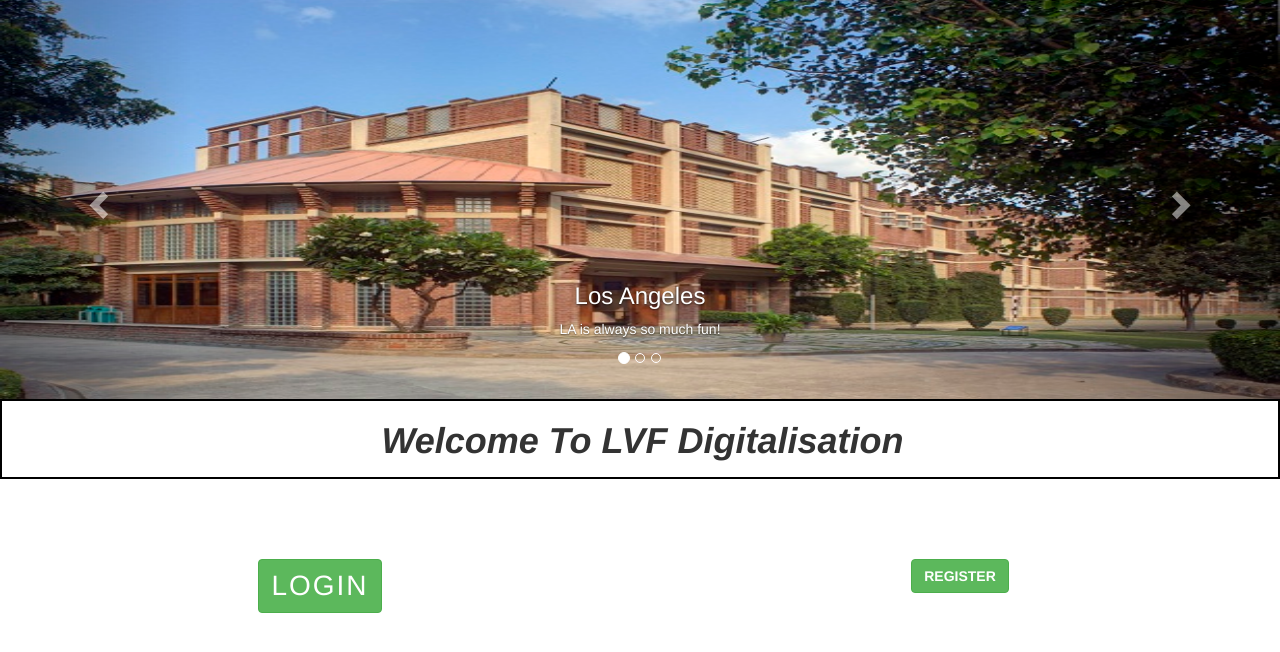
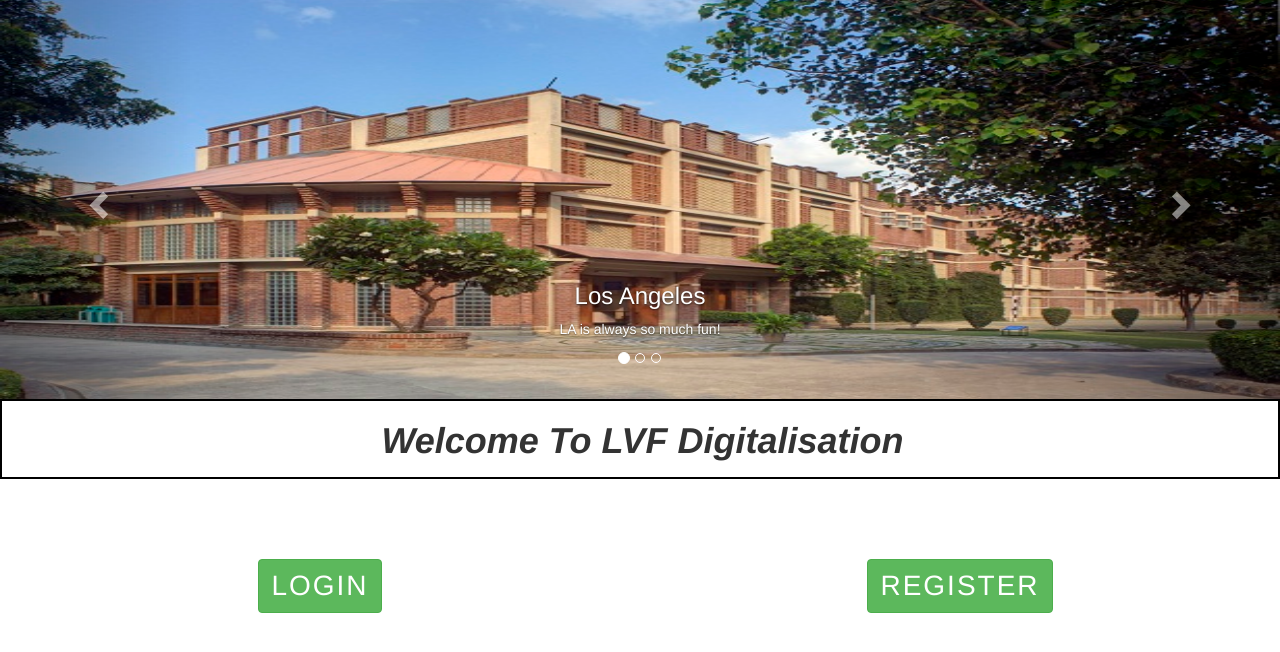
Before and after one commit to sonali1234srivastava/lvf, a PHP site: page /leave_form/ in a window 1280 px wide. Shown: the part 121-773 px from the top of the page. Run offline with PHP 8.4, Linux system fonts and the light colour scheme.

Commit message:
button modified

```diff
--- a/index.php
+++ b/index.php
@@ -133,7 +133,7 @@
      <a href="./login/index.php"><button type="button" class="btn btn-success"><span style="font-size:3.5vh;font-weight:550;letter-spacing:2px;">LOGIN</span></button></a>
    </div>
    <div style=" float:left; display:inline; text-align: center; width:50%; height:100%; ">
-     <a href="./registration/index.php" type="button" class="btn btn-success"><b>REGISTER</b></a>
+     <a href="./registration/index.php"><button type="button" class="btn btn-success"><span style="font-size:3.5vh;font-weight:550;letter-spacing:2px;">REGISTER</span></button></a>
    </div>
  </div>
 
```
